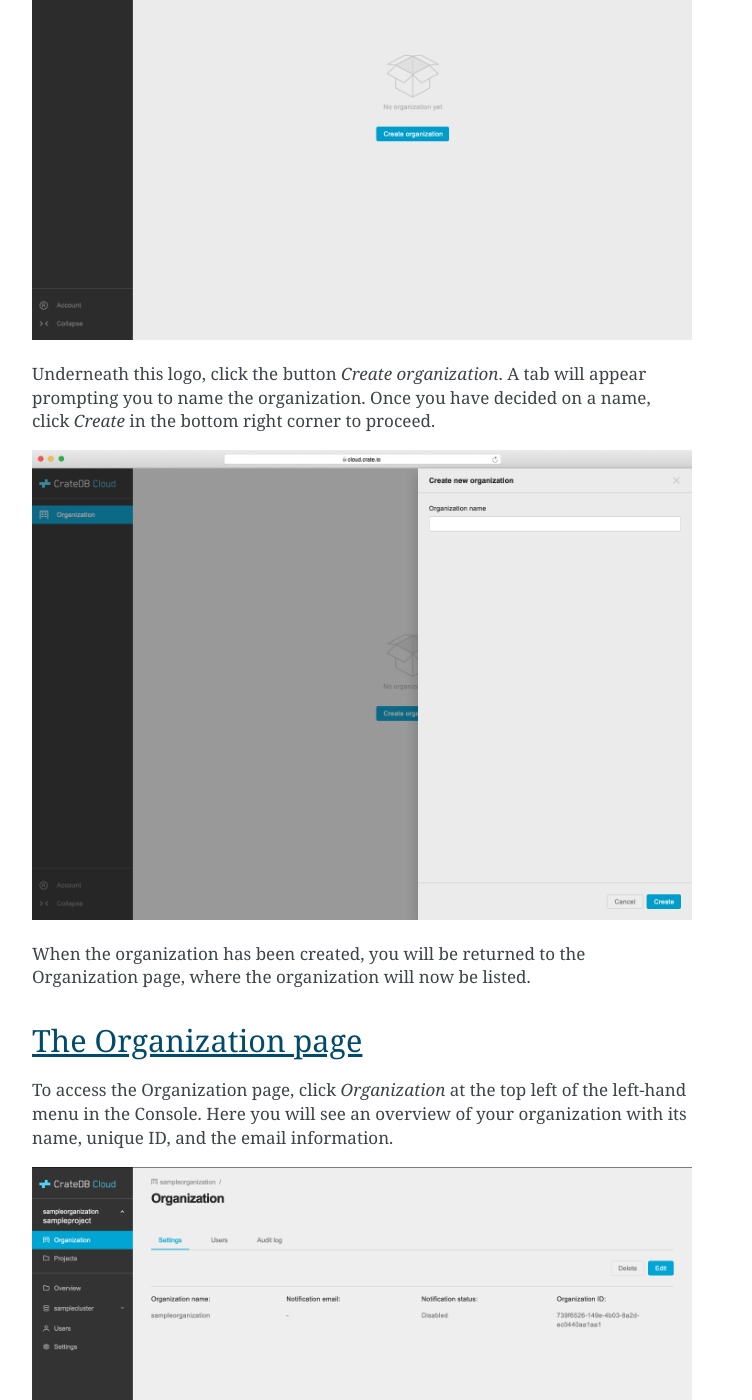
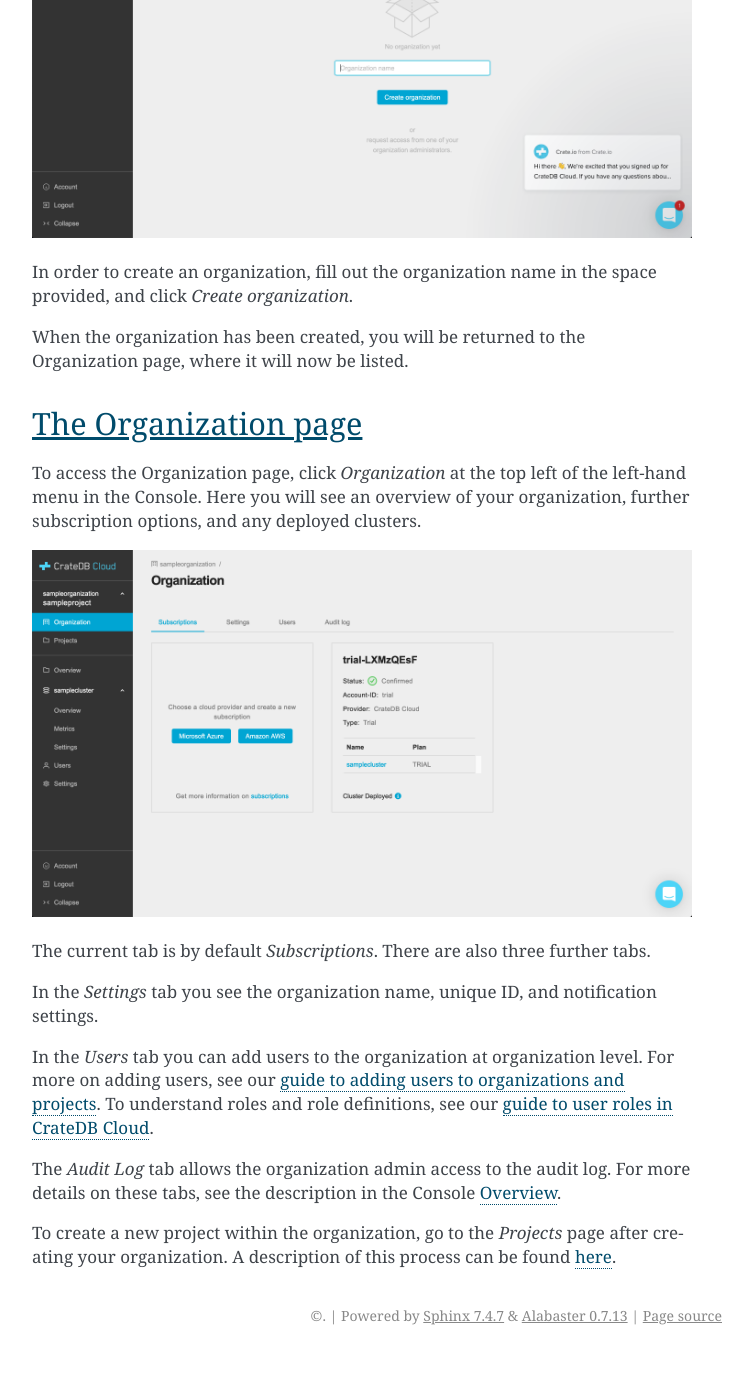
Before and after one commit to crate/cloud-howtos, a Sphinx documentation site: the page built from docs/create-org.rst, in a window 1280 px wide and 1400 px high, scrolled down 697 px. Shown: the whole window, without its empty margins (388-1140 px from the left). Built offline with Sphinx 7.4.7, drawn with Linux system fonts in a browser that asks for light colours; after the commit the page ends 2052 px from its top, so only the background shows below that; some of the changed text lies outside the part shown.

```diff
--- a/docs/add-users.rst
+++ b/docs/add-users.rst
@@ -30,9 +30,9 @@ Add users to an organization
 
 New users can be added to an organization by going to the Organization page in
 the Console if you are logged in as organization admin. (For more information
-on user roles and associated privileges, see our documentation on
-`user roles`_.) At the top, you will see three tabs labelled *Settings*,
-*Users*, and *Audit Log*.
+on user roles and associated privileges, see our documentation on `user
+roles`_.) At the top, you will see four tabs labelled *Subscriptions*,
+*Settings*, *Users*, and *Audit Log*.
 
 .. image:: _assets/img/organization-overview.png
 
--- a/docs/create-org.rst
+++ b/docs/create-org.rst
@@ -28,14 +28,11 @@ the page will display an empty box logo and the message *No organization yet*.
 
 .. image:: _assets/img/create-org.png
 
-Underneath this logo, click the button *Create organization*. A tab will appear
-prompting you to name the organization. Once you have decided on a name, click
-*Create* in the bottom right corner to proceed.
-
-.. image:: _assets/img/create-org-dropdown.png
+In order to create an organization, fill out the organization name in the space
+provided, and click *Create organization*.
 
 When the organization has been created, you will be returned to the
-Organization page, where the organization will now be listed.
+Organization page, where it will now be listed.
 
 
 .. _create-org-overview:
@@ -45,13 +42,18 @@ The Organization page
 
 To access the Organization page, click *Organization* at the top left of the
 left-hand menu in the Console. Here you will see an overview of your
-organization with its name, unique ID, and the email information.
+organization, further subscription options, and any deployed clusters.
 
 .. image:: _assets/img/organization-overview.png
 
-There are also three tabs. The current tab is by default *Settings*. In the
-*Users* tab you can add users to the organization at organization level. For
-more on adding users, see our `guide to adding users to organizations and
+The current tab is by default *Subscriptions*. There are also three further
+tabs.
+
+In the *Settings* tab you see the organization name, unique ID, and
+notification settings.
+
+In the *Users* tab you can add users to the organization at organization level.
+For more on adding users, see our `guide to adding users to organizations and
 projects`_. To understand roles and role definitions, see our `guide to user
 roles in CrateDB Cloud`_.
 
--- a/docs/create-project.rst
+++ b/docs/create-project.rst
@@ -19,7 +19,7 @@ The Organization page
 
 When you first access the CrateDB Cloud Console, you will arrive at the
 Organization overview page. This page displays your organization with the name
-you selected, the notification info, and the organization ID.
+you selected, further subscription options, and any deployed clusters.
 
 .. image:: _assets/img/organization-overview.png
 
```
Also changed, not shown: docs/delete-cluster.rst (+27 -15 lines), docs/_assets/img/aws-cratedbcloud.png (added), docs/_assets/img/aws-marketplace.png (added), docs/_assets/img/aws-subscriptions.png (added), docs/_assets/img/create-org-dropdown-deprecated.png (renamed from docs/_assets/img/create-org-dropdown.png), docs/_assets/img/create-org-old.png (added), docs/_assets/img/create-org.png, docs/_assets/img/organization-overview-old.png (added), docs/_assets/img/organization-overview.png, docs/_assets/img/projects-old.png (added), docs/_assets/img/projects.png.
